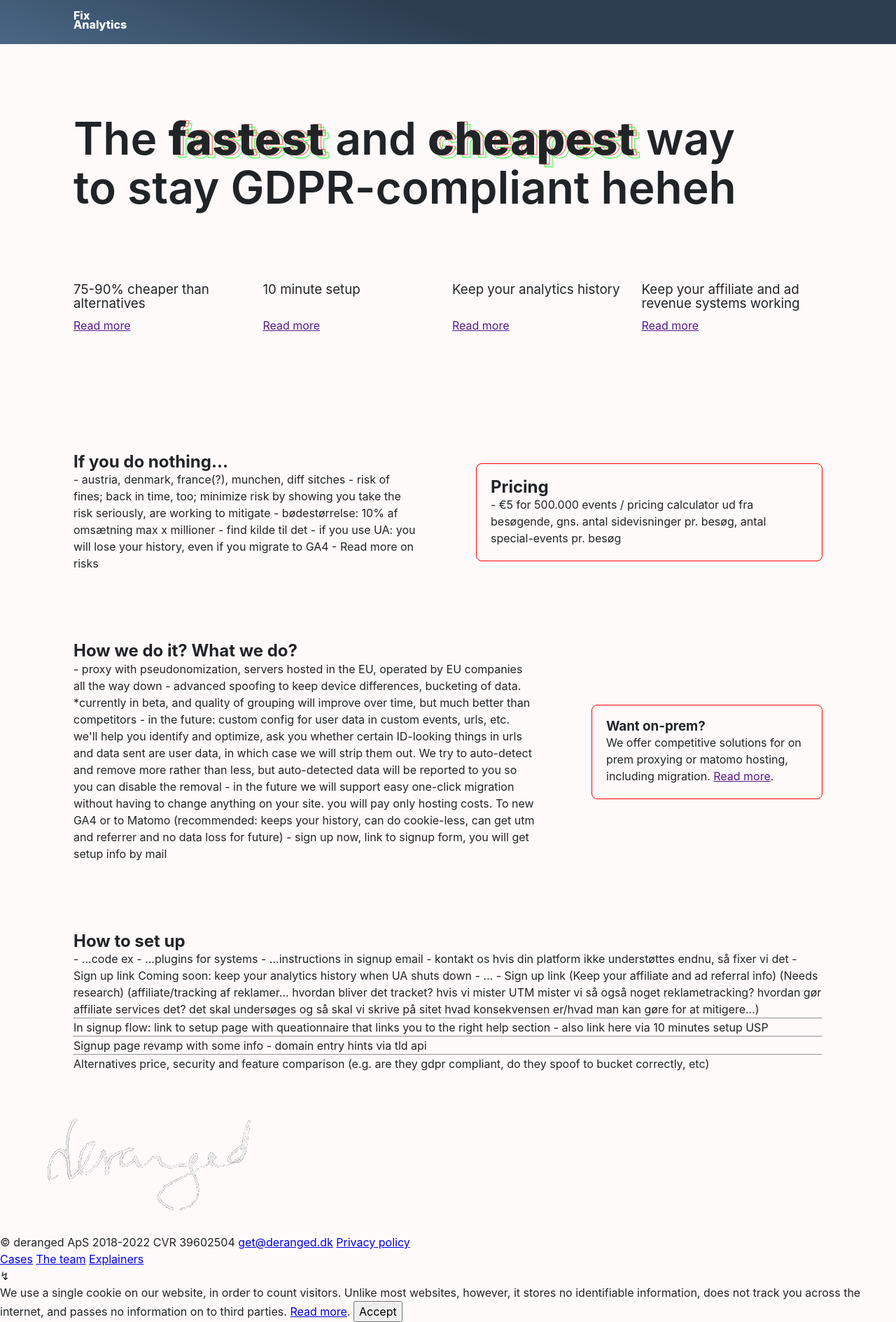
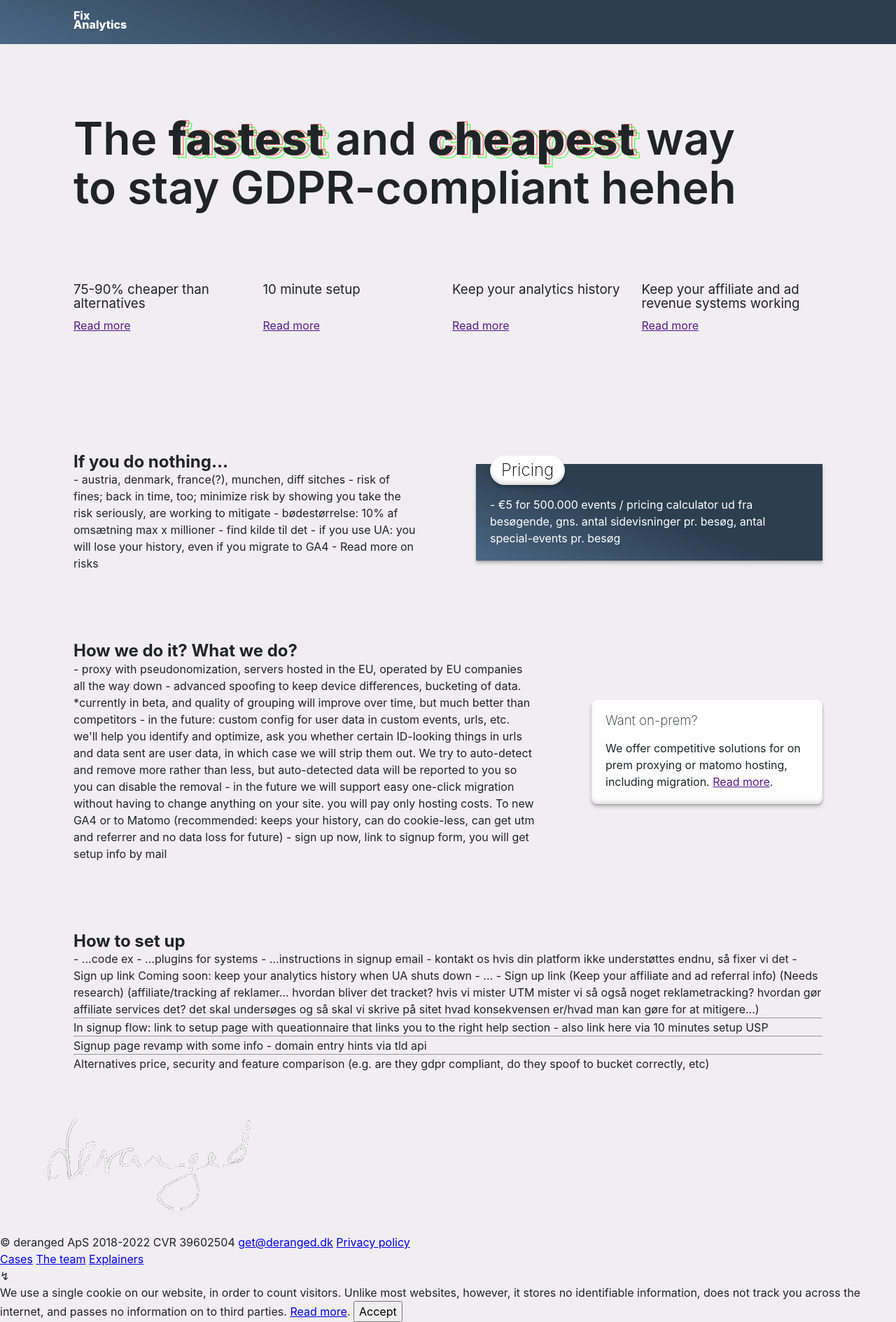
Before and after one commit to derangeddk/deranged.dk, a Jekyll site: the page built from fix-analytics/index.html, in a window 1280 px wide. Shown: the whole page at 70% size. Built offline with Jekyll 4.4.1, drawn with Linux system fonts in a browser that asks for light colours.

Commit message:
Start doing basic styling for cards, in two styles.
Extracted style-related code from the layout scss file and moved to a card file instead

```diff
--- a/_includes/fix-analytics-how-we-do-it.html
+++ b/_includes/fix-analytics-how-we-do-it.html
@@ -9,8 +9,8 @@
       - sign up now, link to signup form, you will get setup info by mail
     </div>
     <aside class="aside-section__aside">
-      <div class="aside-section__aside-box">
-        <h3>Want on-prem?</h3>
+      <div class="aside-section__aside-box card">
+        <h3 class="card__header">Want on-prem?</h3>
         <p>We offer competitive solutions for on prem proxying or matomo hosting, including migration. <a href="">Read more</a>.</p>
       </div>
     </aside>
--- a/_includes/fix-analytics-risk-and-price.html
+++ b/_includes/fix-analytics-risk-and-price.html
@@ -9,8 +9,8 @@
       - Read more on risks
     </div>
     <aside class="aside-section__aside">
-      <div class="aside-section__aside-box">
-        <h2>Pricing</h2>
+      <div class="aside-section__aside-box card card--dark-shiny">
+        <h2 class="card__header">Pricing</h2>
         - €5 for 500.000 events / pricing calculator ud fra besøgende, gns. antal sidevisninger pr. besøg, antal special-events pr. besøg
       </div>
     </aside>
--- a/_sass/fix-analytics/_variables.scss
+++ b/_sass/fix-analytics/_variables.scss
@@ -9,5 +9,8 @@ $width-xl: 1280px;
 $border-radius: 8px;
 
 // Colors
-$off-white: #fffafa;
+$off-white: #f0eef0;
 $font-off-black: #212427;
+
+// Shadows
+$overlay-shadow: 0 4px 5px rgba(0,0,0,0.2), 0 1px 2px rgba(0,0,0,0.2);
--- /dev/null
+++ b/_sass/fix-analytics/card.scss
@@ -0,0 +1,30 @@
+.card {
+    border-radius: $border-radius;
+    display: flex;
+    flex-direction: column;
+    align-items: flex-start;
+    background: white;
+    box-shadow: $overlay-shadow, 0 -4px 5px rgba(0,0,0,0.1) inset;
+}
+
+.card__header {
+    font-weight: 200;
+    margin-bottom: 1rem;
+}
+
+.card--dark-shiny {
+    color: white;
+    background-color: #2c3e50;
+    background-image: linear-gradient(200deg, #2c3e50 50%, #4a6785);
+    border-radius: 0;
+    box-shadow: $overlay-shadow;
+
+    .card__header {
+        background: white;
+        box-shadow: $overlay-shadow, 0 -4px 5px rgba(0,0,0,0.15) inset;
+        color: black;
+        padding: 0.5rem 1rem;
+        border-radius: 3rem;
+        margin-top: -2rem;
+    }
+}
--- a/_sass/fix-analytics/layout.scss
+++ b/_sass/fix-analytics/layout.scss
@@ -49,8 +49,6 @@
 
 .aside-section__aside-box {
   padding: 20px;
-  border: 1px solid red;
-  border-radius: $border-radius;
 }
 
 .row {
--- a/css/fix-analytics-pages.scss
+++ b/css/fix-analytics-pages.scss
@@ -4,6 +4,7 @@ permalink: /css/fix-analytics-pages.css
 @import 'fix-analytics/_variables';
 @import 'fix-analytics/base';
 @import 'fix-analytics/layout';
+@import 'fix-analytics/card';
 @import 'fix-analytics/navigation';
 @import 'fix-analytics/logo';
 @import 'fix-analytics/text';
```
